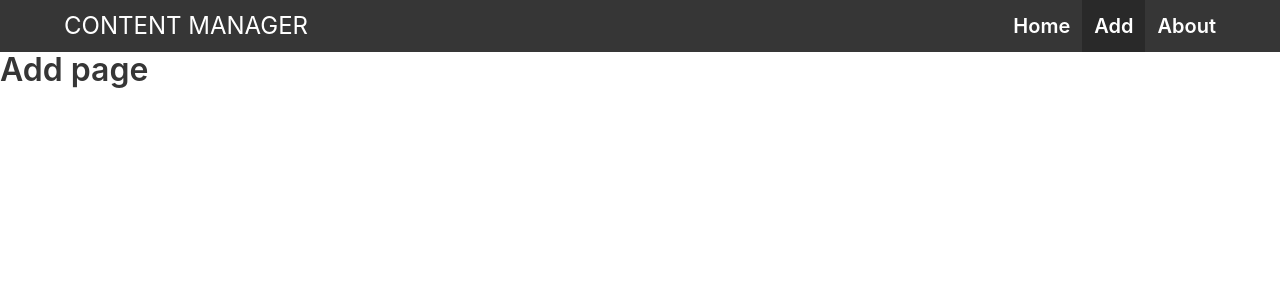
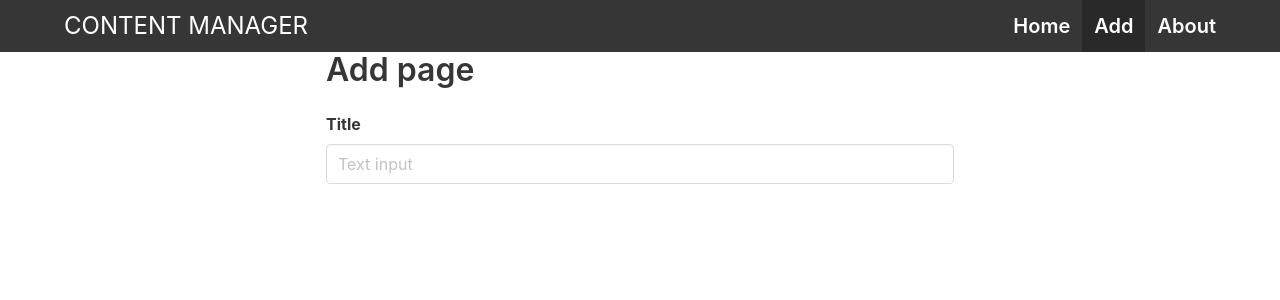
Before and after one commit to marlonfsolis/Next_Content_Manager, a Next.js app in the folder ContentManager.Client/: page /resources/add in a window 1280 px wide. Shown: the top 300 px of the page. Built offline with nearby package versions, Linux system fonts and the light colour scheme.

Commit message:
Starting with form on Add Resource

```diff
--- a/ContentManager.Client/pages/resources/add.js
+++ b/ContentManager.Client/pages/resources/add.js
@@ -4,6 +4,29 @@ import { useEffect } from "react";
 export default function AddResourcePage() {
 
   useEffect(() => {
+    // addResource();
+  });
+
+  return (
+    <Layout>
+      <div className="columns">
+        <div className="column is-offset-3 is-6">
+          <h1 className="title">Add page</h1>
+
+          <div className="field">
+            <label className="label">Title</label>
+            <div className="control">
+              <input className="input" type="text" placeholder="Text input" />
+            </div>
+          </div>
+        </div>
+      </div>
+    </Layout>
+  );
+}
+
+
+const addResource = () => {
 
   const data = {
     title: "My new resource",
@@ -36,11 +59,4 @@ export default function AddResourcePage() {
       console.log(error);
     });
 
-  });
-
-  return (
-    <Layout>
-      <h1 className="title">Add page</h1>
-    </Layout>
-  );
 }
```
Lines whose indentation alone changed are shown as unchanged.
